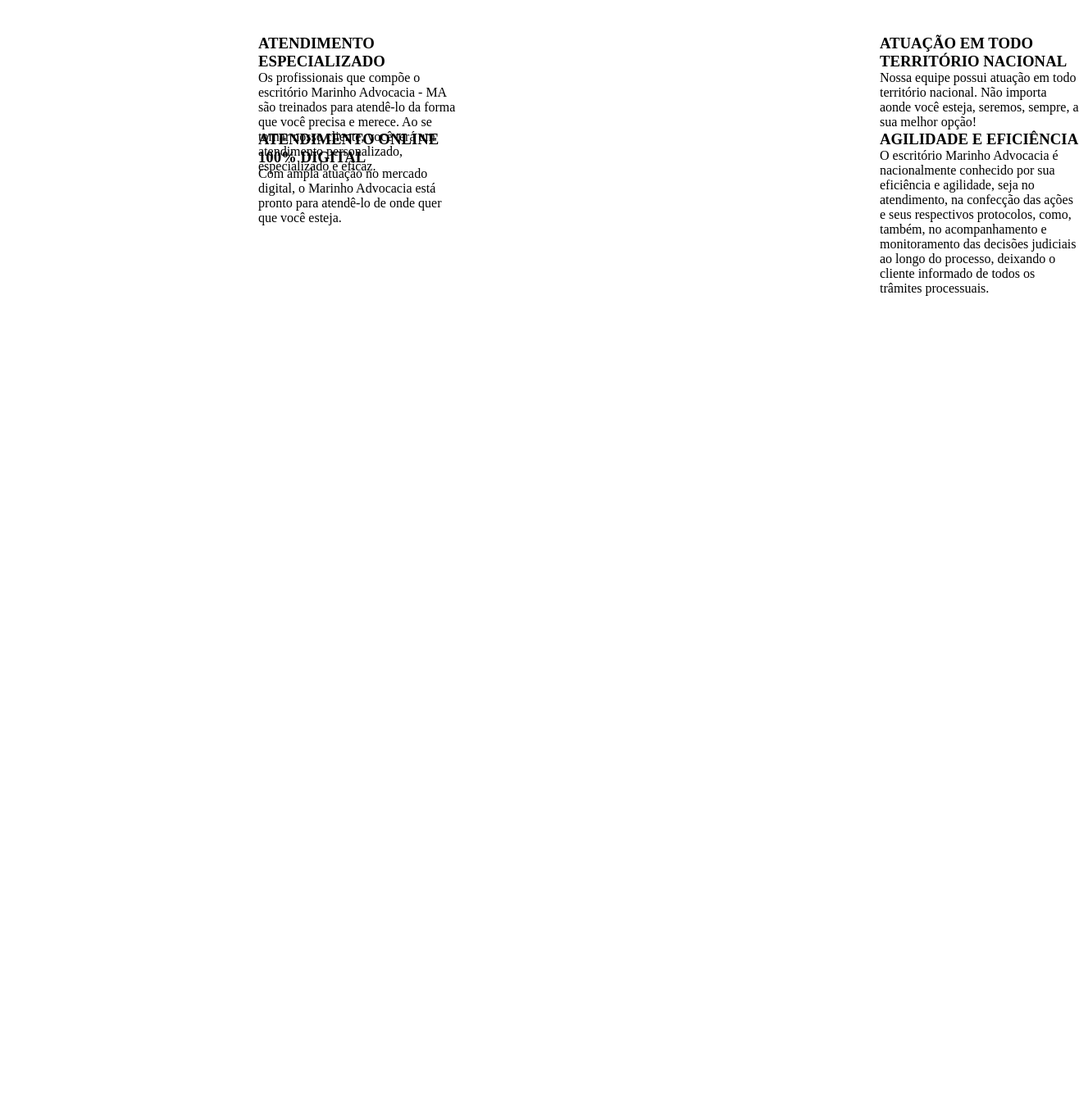
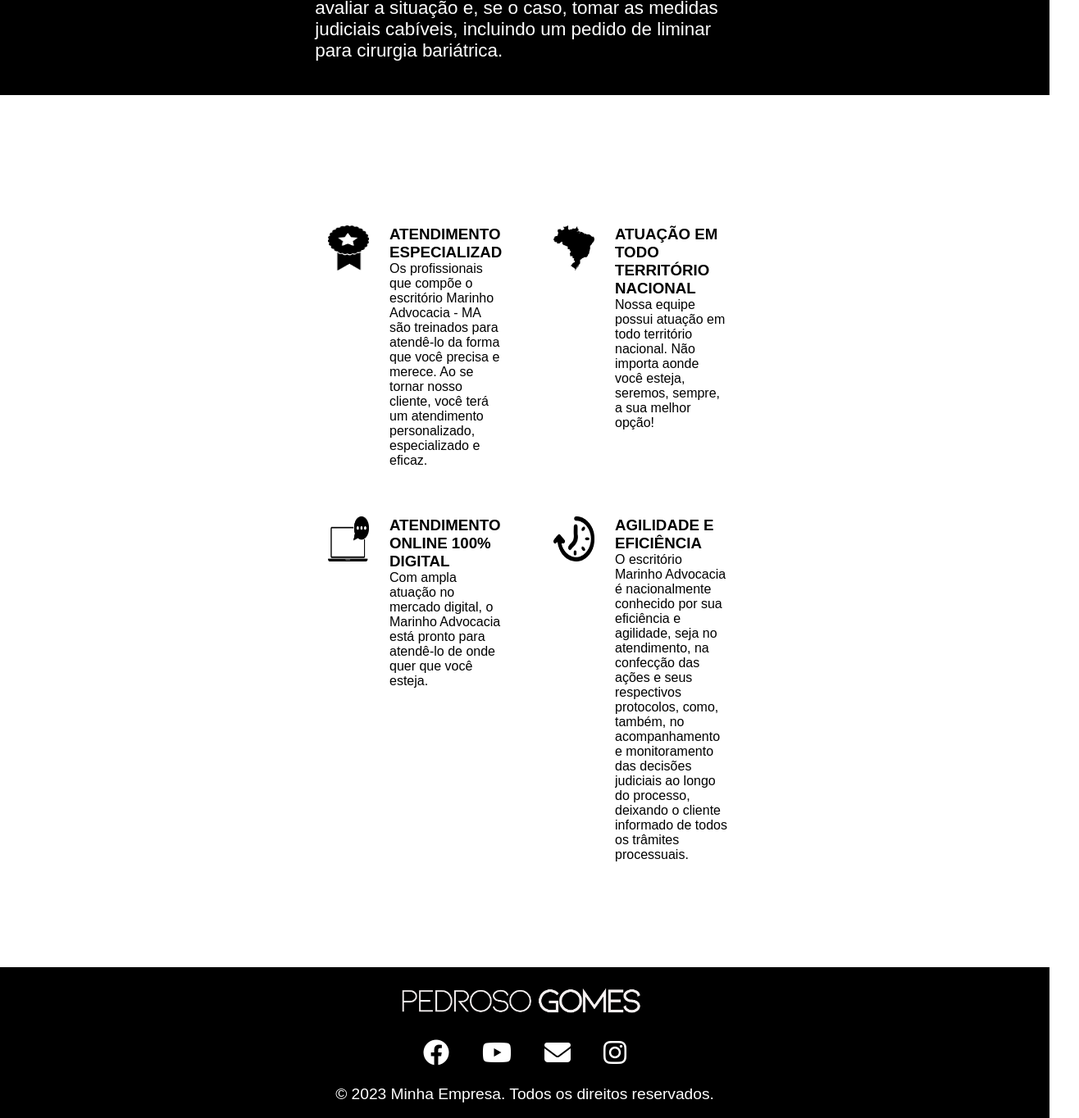
Before and after one commit to CarlosWillam/Pedrosogomes, a plain HTML site: page index.html in a window 1280 px wide. Shown: the part 2876-4240 px from the top of the page at 82% size, 1316 px wide, since content can reach past the window. Before the commit the page ends 3237 px from the top, so only its background shows below. Drawn offline with Linux system fonts and the light colour scheme.

Commit message:
Add files via upload

```diff
--- a/index.html
+++ b/index.html
@@ -6,6 +6,7 @@
     <meta name="viewport" content="width=device-width, initial-scale=1.0">
     <title>Document</title>
     <link rel="stylesheet" href="style.css">
+    <link rel="stylesheet" href="https://cdnjs.cloudflare.com/ajax/libs/font-awesome/6.3.0/css/all.min.css" integrity="sha512-SzlrxWUlpfuzQ+pcUCosxcglQRNAq/DZjVsC0lE40xsADsfeQoEypE+enwcOiGjk/bSuGGKHEyjSoQ1zVisanQ==" crossorigin="anonymous" referrerpolicy="no-referrer" />
     <link rel="stylesheet" href="https://cdnjs.cloudflare.com/ajax/libs/font-awesome/4.5.0/css/font-awesome.min.css">
 </head>
 <body>
@@ -79,12 +80,27 @@
             <br>
             <div class="end">
                 <br>
+                <br>
+                <br>
                 <p class="text_1"><strong>QUER SABER MAIS SOBRE A COBERTURA CIRÚRGICA DA GASTROPLASTIA, BANDA GÁSTRICA, BYPASS GÁSTRICO E SLEEVE? PREENCHE O FORMULÁRIO ABAIXO. Formulário: Nome, telefone (WhatsApp), cidade e e-mail.</strong></p>
                 <p class="text_1">PREENCHE OS REQUISITOS ACIMA, MAS O SEU PLANO SE NEGOU COBRIR AS DESPESAS COM A CIRURGIA BARIÁTRICA?</p>
                 <div class="da">
+                    <br>
                     <h3 class="titulo_final">REÚNA DOCUMENTOS</h3>
+                    <br>
+                    <center>
+                        <button class="botão">
+                            <p class="zap">
+                                Fale conosco agora no WhatsApp
+                            </p>
+                        </button>
+                    </center>
+                    <br>
+                    <br>
+
                     <p class="text_final">Solicite ao seu médico um relatório ou um laudo detalhado sobre o seu quadro clínico e com justifica da necessidade do tratamento por ele proposto. Em seguida, solicite a operadora de seu plano que forneça a negativa de cobertura por escrito.</p>
                     <p class="text_final">Munidos desses documentos, é recomendável que você busque o suporte de um advogado especialista em plano de saúde que possa melhor avaliar a situação e, se o caso, tomar as medidas judiciais cabíveis, incluindo um pedido de liminar para cirurgia bariátrica.</p>
+               <br>
                <br>
                 </div>
             </div>
@@ -126,10 +142,33 @@
                 <p>
                     O escritório Marinho Advocacia é nacionalmente conhecido por sua eficiência e agilidade, seja no atendimento, na confecção das ações e seus respectivos protocolos, como, também, no acompanhamento e monitoramento das decisões judiciais ao longo do processo, deixando o cliente informado de todos os trâmites processuais.
                 </p>
+                <br>
                 </div>
             </div>
-        </div>
+            </div>
         </div>
     </div>
+    <main style="text-align: center;">
+        <br>
+        <img src="LOGO APROVADO_transp-06.png" class="img">
+                <div class="rodapé">
+                    <footer class="foo">
+                        <a href="">
+                            <i class="fa-brands fa-facebook fa-2x" class="ic"></i>
+                        </a>
+                        <a href="" >
+                            <i class="fa-brands fa-youtube fa-2x"></i>
+                        </a>
+                        <a href="">
+                            <i class="fa-solid fa-envelope fa-2x"></i>
+                        </a>
+                        <a href="">
+                            <i class="fa-brands fa-instagram fa-2x"></i>
+                        </a>
+                    </footer>
+                </div>
+            <p class="te">&copy; 2023 Minha Empresa. Todos os direitos reservados.</p>
+            <br>
+    </main>
 </body>
 </html>
--- a/style.css
+++ b/style.css
@@ -105,14 +105,14 @@
     text-align: center;
     font-size: 135%;
     margin-right: 379px;
-    margin-left: 381.1px;
-    padding: 15px 15px;
+    margin-left: 381.5px;
+    padding: 10px 10px;
     font-family: sans-serif;
     margin-bottom: 10px;
 }
 .text_final {
     font-size: 140%;
-    margin: 3%;
+    margin: 0%;
     padding: 1%;
     font-family: sans-serif;
 }
@@ -131,20 +131,6 @@
     font-family: sans-serif;
     font-size: 360%;
 }
-.container{
-    width: 100%;
-    overflow: auto;
-
-
-}
-
-.content_end{
-    width: 50%;
-    float: left;
-    box-sizing: border-box;
-    margin-right: 379px;
-    margin-left: 379px;
-}
 .whatsapp-link {
     position: fixed;
     width: 60px;
@@ -159,37 +145,106 @@
     box-shadow: 1px 1px 2px #888;
     z-index: 1000;
   }
-
   .fa-whatsapp {
     margin-top: 16px;
   }
-  .en {
-      display: flex;
-      margin-top: 5%;
-      margin-left: -8%;
+
+  .botão{
+    background-color: #29AC00;
+      margin-top: 1%;
+      font-size: 190%;
+     border-radius: 9px;
+     border: 0;
+     text-align: center;
+     display: inline-block;
 
  }
+ .zap{
+     margin-top: 11px;
+     margin-left: 60px;
+     margin-right: 60px;
+     margin-block-end: 10px;
+     color: #fff;
+ }
+ @keyframes anima {
+    0%{
+        transform: scale(1);
+    }
+    100%{
+        transform: scale(1.10);
+    }
+}
+button:hover{
+    animation-name: anima;
+    animation-duration: 0.5s;
+    animation-timing-function: ease-in-out;
+    animation-iteration-count: infinite;
+    animation-direction: alternate;
+}
+.container {
+    margin: 190px;
+    margin-top: 100px;
+    margin-left: 150px;
+    margin-bottom: 100px;
+    margin-right: 150px;
+    padding: auto;
+    padding-left: 100px;
+    padding-top:100px;
+    padding-bottom:10px;
+    padding-right:100px;
+
+
+}
+.en, .en_1 {
+    display: inline-flex;
+    margin-top: -100px;
+    margin-left: 150px;
+    margin-bottom: 100px;
+    margin-right: 80px;
+    font-family: sans-serif;
+
+}
+.icon_1 {
+    width: 50px;
+    height: 55px;
+    margin-right: 25px;
+}
 .TEX1 {
-    position: absolute;
-    margin: 3%;
-    margin-top: -2.5%;
-    width: 19%;
+    width: 50%;
 }
 .TEX2 {
-    position: absolute;
-    margin: 3%;
-    margin-top: -2.5%;
-    width: 19%;
+    width: 50%;
 }
 .TEX3 {
-    position: absolute;
-    margin: 3%;
-    margin-top: -2.5%;
-    width: 19%;
+    width: 50%;
 }
 .TEX4 {
-    position: absolute;
-    margin: 3%;
-    margin-top: -2.5%;
-    width: 19%;
+    width: 50%;
 }
+.content_end {
+    display: inline-flex;
+    width: 50%;
+
+}
+main{
+    background-color: #000;
+    margin-top: -100px;
+}
+.img {
+    width: 300px;
+}
+.te{
+    font-size: 120%;
+    font-family: sans-serif;
+    color: #fff;
+}
+.foo {
+    display: inline-flex;
+
+}
+ main i {
+    color:#fff;
+    justify-content: center;
+    margin: 10px;
+    padding: 10px;
+}
```
Lines whose indentation alone changed are shown as unchanged.
